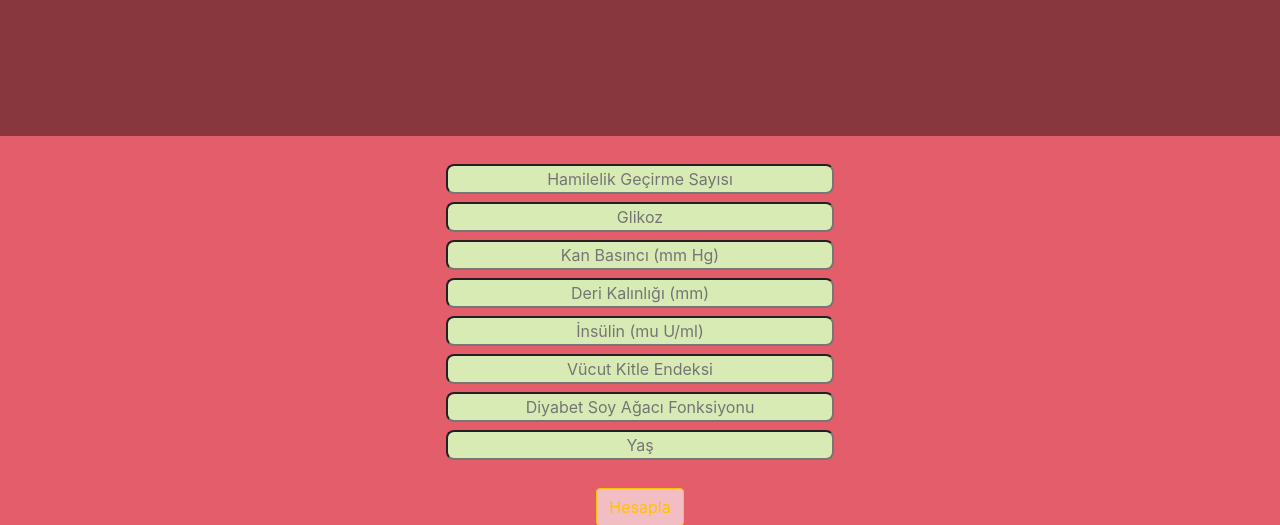
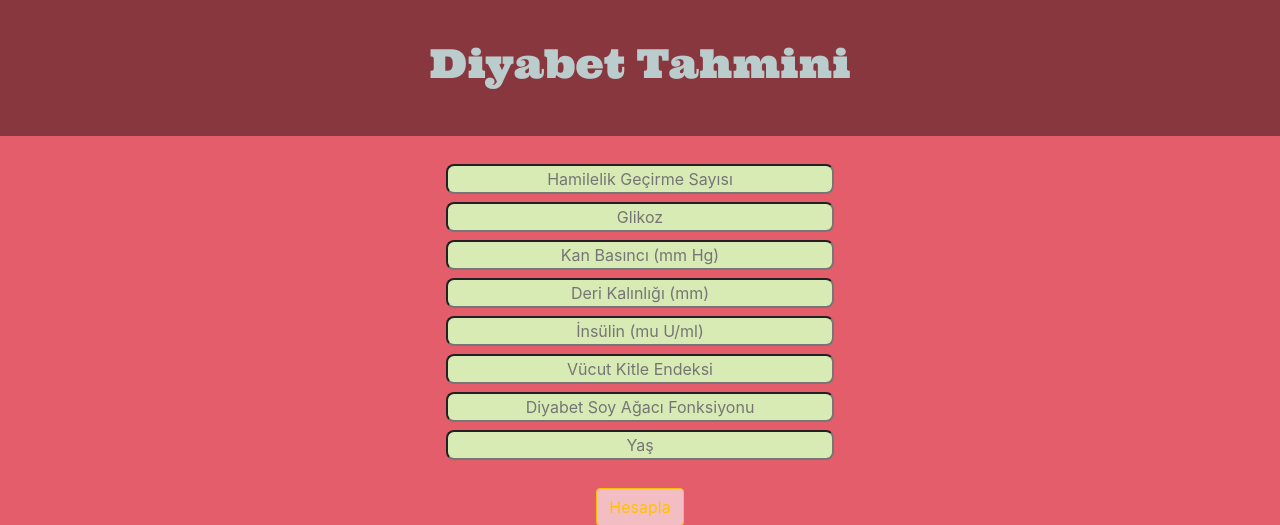
Before and after one commit to canbayrams/predict_diabetes, a Flask app: page / in a window 1280 px wide. Shown: the top 525 px of the page. Run offline with Flask 2, Linux system fonts and the light colour scheme; parts of the project's set-up code (start-up, migrations or seed data) failed here and were passed over; some libraries are stand-ins or nearby versions.

Commit message:
Update styles.css

```diff
--- a/static/css/styles.css
+++ b/static/css/styles.css
@@ -8,7 +8,7 @@ header {
     padding-top: 40;
     padding-bottom: 40;
     background-color: #88373f;
-    color: #88373f;
+    color: #bbcccc;
 }
 
 .btn {
```
